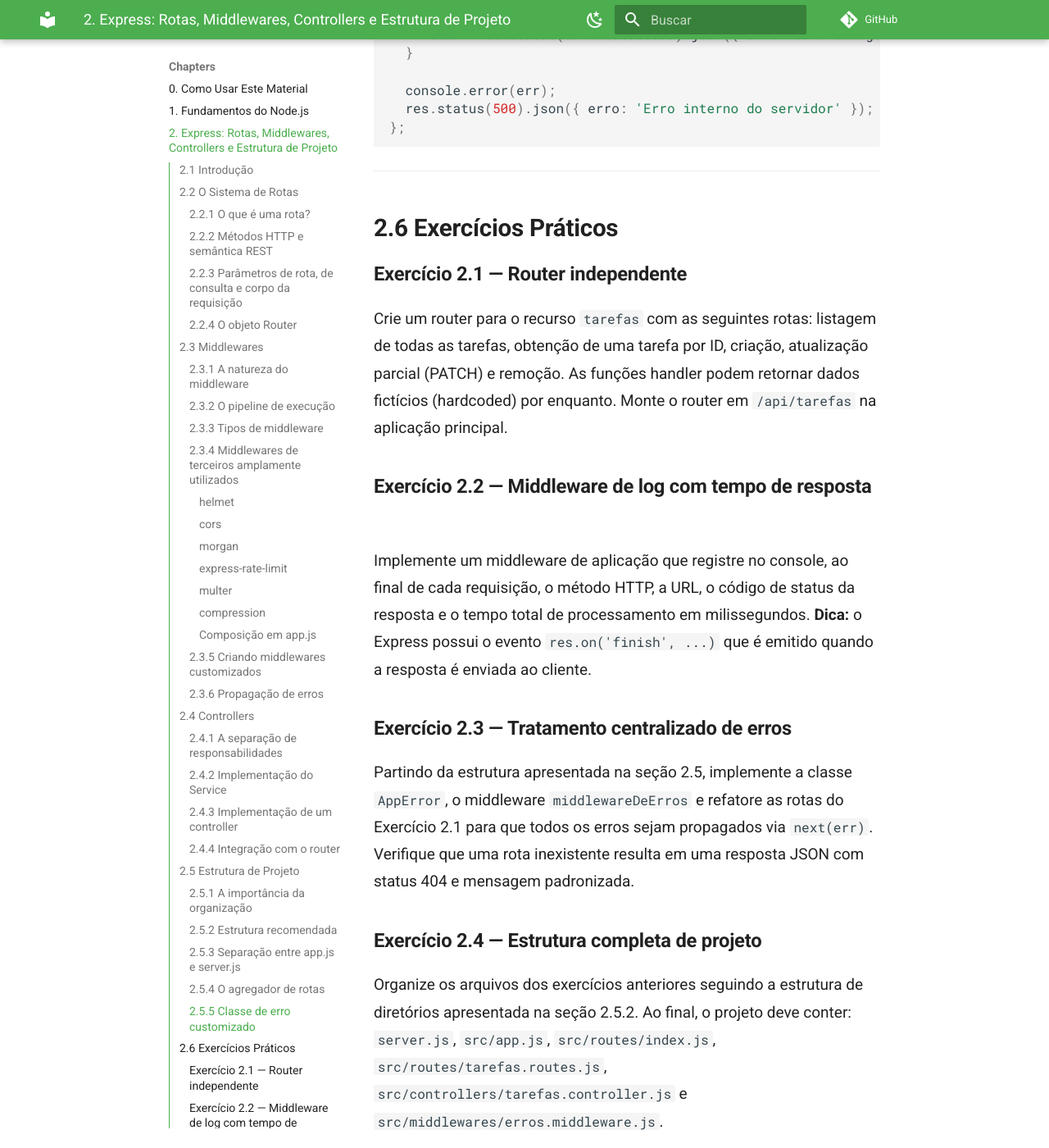
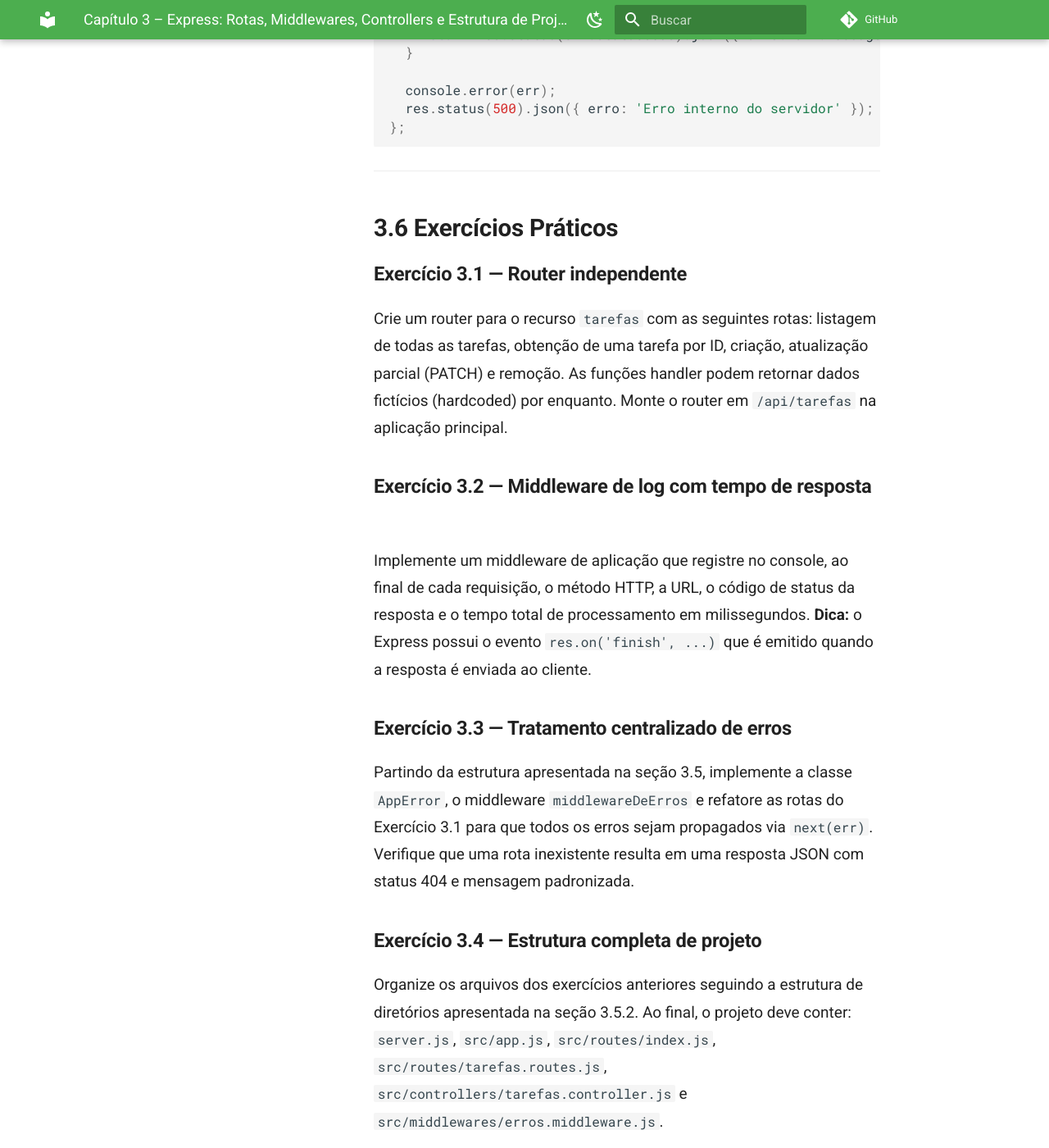
Before and after one commit to leofernandesmo/pweb2-book, an MkDocs documentation site: the page built from docs/chapters/03-express.md, in a window 1280 px wide and 1400 px high, scrolled down 30576 px. Shown: the whole window at 82% size. Built offline with MkDocs 1.6.1 and Material for MkDocs 9.7.7, drawn with Linux system fonts in a browser that asks for light colours; comment, search, counter and statistics services are not loaded; some of the changed text lies outside the part shown.

Commit message:
Add new chapter on Express

````diff
--- a/docs/chapters/02-express.md
+++ b/docs/chapters/03-express.md
@@ -1,8 +1,8 @@
-# Capítulo 2 – Express: Rotas, Middlewares, Controllers e Estrutura de Projeto
+# Capítulo 3 – Express: Rotas, Middlewares, Controllers e Estrutura de Projeto
 
 ---
 
-## 2.1 Introdução
+## 3.1 Introdução
 
 O Express é, até o momento presente, o framework web mais amplamente adotado no ecossistema Node.js. Sua popularidade decorre não de uma coleção exaustiva de funcionalidades embutidas, mas justamente do oposto: trata-se de um framework minimalista, que delega ao desenvolvedor a responsabilidade de compor a aplicação a partir de peças independentes e bem definidas. Essa filosofia de design, comumente denominada *unopinionated* (sem opinião), oferece liberdade arquitetural considerável, ao mesmo tempo em que exige um entendimento sólido dos conceitos fundamentais sobre os quais o framework se apoia.
 
@@ -23,9 +23,9 @@
 
 ---
 
-## 2.2 O Sistema de Rotas
+## 3.2 O Sistema de Rotas
 
-### 2.2.1 O que é uma rota?
+### 3.2.1 O que é uma rota?
 
 No contexto de aplicações web, uma **rota** é a associação entre um método HTTP, um padrão de URL e uma função responsável por processar a requisição correspondente. Quando um cliente envia uma requisição HTTP para o servidor, o Express percorre suas rotas registradas em ordem de declaração e, ao encontrar aquela cujo método e padrão coincidem com a requisição recebida, executa a função associada. Esse processo é denominado *roteamento*.
 
@@ -52,7 +52,7 @@
 > Altere o package.json, atributo "type" de "commonjs" para "module".
 >
 
-### 2.2.2 Métodos HTTP e semântica REST
+### 3.2.2 Métodos HTTP e semântica REST
 
 O Express expõe métodos correspondentes aos verbos HTTP mais utilizados: `app.get()`, `app.post()`, `app.put()`, `app.patch()` e `app.delete()`. Em uma API REST bem projetada, cada verbo carrega uma semântica específica que deve ser respeitada, conforme descrito a seguir.
 
@@ -127,10 +127,10 @@
 Para que `req.body` esteja disponível nas rotas, é necessário registrar o middleware de parsing de JSON **antes** das definições de rota, por meio de `app.use(express.json())`:
 Veja na próxima seção para entender melhor.
 
-> O conceito de middleware — o que é, como funciona internamente e como criar os seus próprios — será explicado em profundidade na seção 2.3 deste capítulo.
+> O conceito de middleware — o que é, como funciona internamente e como criar os seus próprios — será explicado em profundidade na seção 3.3 deste capítulo.
 
 
-### 2.2.3 Parâmetros de rota, de consulta e corpo da requisição
+### 3.2.3 Parâmetros de rota, de consulta e corpo da requisição
 
 O Express oferece três mecanismos distintos para o recebimento de dados provenientes do cliente, cada um adequado a uma situação específica.
 
@@ -187,7 +187,7 @@
 > **Em síntese:** uma rota no Express é sempre a combinação de três elementos — um verbo HTTP, um caminho e uma função handler. Os dados de uma requisição chegam por três canais distintos: `req.params` para identificadores na URL, `req.query` para filtros e parâmetros opcionais, e `req.body` para dados estruturados no corpo. O objeto `Router` permite modularizar essas rotas por recurso, mantendo o código organizado e de fácil navegação. Por fim, cada verbo HTTP carrega uma semântica precisa que deve ser respeitada: GET para leitura, POST para criação (201), PUT para substituição (200), PATCH para atualização parcial e DELETE para remoção (204) — seguir essa convenção torna a API previsível para qualquer cliente que a consuma.
 
 
-### 2.2.4 O objeto Router
+### 3.2.4 O objeto Router
 
 À medida que a aplicação cresce, concentrar todas as rotas no arquivo principal torna-se inviável. O Express oferece o objeto `Router`, que permite organizar rotas relacionadas em módulos independentes.
 
@@ -234,9 +234,9 @@
 
 ---
 
-## 2.3 Middlewares
+## 3.3 Middlewares
 
-### 2.3.1 A natureza do middleware
+### 3.3.1 A natureza do middleware
 
 O conceito de **middleware** é o mais fundamental de toda a arquitetura Express. Um middleware é uma função que possui acesso ao objeto de requisição (`req`), ao objeto de resposta (`res`) e a uma função especial denominada `next`. Quando chamada, `next()` transfere o controle para o próximo middleware na cadeia de execução.
 
@@ -252,7 +252,7 @@
 Toda aplicação Express é, em sua essência, uma sequência de chamadas de middleware. Quando uma requisição chega ao servidor, ela percorre essa sequência de cima para baixo até que uma função envie uma resposta ao cliente — ou até que ocorra um erro. É crucial compreender que **se um middleware não chamar `next()` e também não enviar uma resposta**, a requisição ficará suspensa indefinidamente, resultando em timeout do lado do cliente.
 
 
-### 2.3.2 O pipeline de execução
+### 3.3.2 O pipeline de execução
 
 Considere a seguinte sequência de middlewares:
 
@@ -276,7 +276,7 @@
 
 Para cada requisição `GET /saude`, a execução ocorre na seguinte ordem: o primeiro middleware registra a requisição no console e chama `next()`; o segundo realiza o parsing do corpo JSON e chama `next()`; o terceiro, sendo a rota correspondente, envia a resposta e encerra o ciclo.
 
-### 2.3.3 Tipos de middleware
+### 3.3.3 Tipos de middleware
 
 O Express reconhece quatro categorias principais de middleware, diferenciadas pelo escopo e pela forma de registro.
 
@@ -321,7 +321,7 @@
 
 **Middlewares de terceiros** são pacotes npm que encapsulam funcionalidades transversais reutilizáveis. Constituem uma parte essencial do ecossistema Express e serão detalhados na seção seguinte.
 
-### 2.3.4 Middlewares de terceiros amplamente utilizados
+### 3.3.4 Middlewares de terceiros amplamente utilizados
 
 Uma das grandes vantagens do Express é a disponibilidade de middlewares de terceiros bem mantidos e amplamente adotados pela comunidade. A seguir, os mais relevantes para o desenvolvimento de APIs em ambiente de produção.
 
@@ -541,7 +541,7 @@
 export default app;
 ```
 
-### 2.3.5 Criando middlewares customizados
+### 3.3.5 Criando middlewares customizados
 
 A criação de middlewares próprios é uma prática recorrente no desenvolvimento com Express. A seguir, dois exemplos representativos de casos de uso reais.
 
@@ -614,7 +614,7 @@
 Dentro do router de usuários, o Express compara o método HTTP e o padrão da URL com cada rota registrada. A requisição `GET /usuarios/42` corresponde à rota `GET /:id` — destacada em azul no diagrama — e o controle é transferido ao handler `obterUsuario` no controller. As demais rotas (`GET /`, `POST /`, `DELETE /:id`) não são avaliadas. O controller processa a requisição e devolve a resposta `res.json()` diretamente ao cliente, representada pela seta em arco na parte inferior do diagrama.
 
 
-### 2.3.6 Propagação de erros
+### 3.3.6 Propagação de erros
 
 Uma prática essencial no desenvolvimento com Express é a propagação correta de erros assíncronos. Em rotas assíncronas, exceções não capturadas não são automaticamente interceptadas pelo middleware de erro — é necessário capturá-las e passá-las para `next`.
 
@@ -656,15 +656,15 @@
 
 
 
-## 2.4 Controllers
+## 3.4 Controllers
 
-### 2.4.1 A separação de responsabilidades
+### 3.4.1 A separação de responsabilidades
 
 À medida que a lógica de cada rota se torna mais complexa, inserir todo o código diretamente nas definições de rota resulta em arquivos extensos, difíceis de testar e de manter. O padrão de **controllers** surge como solução para esse problema, aplicando o princípio da separação de responsabilidades (*Separation of Concerns*).
 
 Um controller é um módulo que agrupa as funções responsáveis por processar requisições de um determinado recurso. Sua responsabilidade é exclusivamente coordenar o fluxo: receber os dados da requisição (`req`), delegar o processamento à camada de serviço e enviar a resposta apropriada ao cliente (`res`). O controller **não deve** conter lógica de negócio nem acesso direto ao banco de dados — essas responsabilidades pertencem a camadas distintas.
 
-### 2.4.2 Implementação do Service
+### 3.4.2 Implementação do Service
 
 Antes de apresentar o controller, é necessário definir a camada de serviço que ele consome. Neste capítulo, como o ORM ainda não foi introduzido (Capítulo 4), o `UsuariosService` utilizará um array em memória para simular a persistência de dados. Essa abordagem é intencional: ela permite focar no contrato entre controller e service sem depender de um banco de dados real.
 
@@ -722,7 +722,7 @@
 
 > 💡 Quando o Prisma ou Sequelize for introduzido no Capítulo 4, o `UsuariosService` será refatorado para substituir as operações sobre o array pelas chamadas equivalentes ao ORM — sem que o controller precise ser alterado. Essa estabilidade é exatamente o benefício da separação entre camadas.
 
-### 2.4.3 Implementação de um controller
+### 3.4.3 Implementação de um controller
 
 Considere um controller para o recurso `usuarios`:
 
@@ -788,7 +788,7 @@
 };
 ```
 
-### 2.4.4 Integração com o router
+### 3.4.4 Integração com o router
 
 Com o controller definido, o arquivo de rotas torna-se declarativo e extremamente enxuto:
 
@@ -819,15 +819,15 @@
 
 ---
 
-## 2.5 Estrutura de Projeto
+## 3.5 Estrutura de Projeto
 
-### 2.5.1 A importância da organização
+### 3.5.1 A importância da organização
 
 A estrutura de diretórios de um projeto é uma decisão arquitetural com impactos duradouros sobre a produtividade da equipe, a facilidade de onboarding de novos membros e a manutenibilidade do código ao longo do tempo. Uma organização bem pensada torna implícita a separação de responsabilidades: ao abrir qualquer arquivo, o desenvolvedor sabe imediatamente qual é o seu papel na aplicação.
 
 Existem duas filosofias predominantes de organização de projetos Express: a **organização por tipo de arquivo** e a **organização por funcionalidade** (feature-based). A primeira agrupa todos os controllers juntos, todos os services juntos e assim por diante. A segunda agrupa por domínio — tudo relacionado a `usuarios` fica em um mesmo módulo. Para aplicações de pequeno e médio porte, a organização por tipo é mais comum e será adotada neste material.
 
-### 2.5.2 Estrutura recomendada
+### 3.5.2 Estrutura recomendada
 
 A estrutura a seguir representa uma organização matura e amplamente adotada para APIs Express de médio porte:
 
@@ -881,7 +881,7 @@
 └── server.js                  # Ponto de entrada — inicializa o servidor
 ```
 
-### 2.5.3 Separação entre `app.js` e `server.js`
+### 3.5.3 Separação entre `app.js` e `server.js`
 
 Um detalhe frequentemente negligenciado é a separação entre o arquivo de configuração da aplicação (`app.js`) e o ponto de entrada do servidor (`server.js`). Essa separação tem uma razão técnica relevante: durante os testes automatizados, importa-se `app.js` diretamente, sem iniciar o servidor HTTP. Isso permite testar as rotas com supertest sem conflitos de porta.
 
@@ -922,7 +922,7 @@
 });
 ```
 
-### 2.5.4 O agregador de rotas
+### 3.5.4 O agregador de rotas
 
 O arquivo `src/routes/index.js` funciona como ponto central de registro de todos os routers. Sua responsabilidade é exclusivamente importar e montar cada router no prefixo correspondente, mantendo o `app.js` desacoplado dos detalhes de cada recurso.
 
@@ -938,7 +938,7 @@
 router.use('/produtos', produtosRouter);
 ```
 
-### 2.5.5 Classe de erro customizado
+### 3.5.5 Classe de erro customizado
 
 Uma prática recomendada é criar uma classe de erro que carrega, além da mensagem, o código de status HTTP associado. Isso permite que o middleware de erros construa respostas padronizadas sem lógica condicional dispersa.
 
@@ -978,27 +978,27 @@
 
 ---
 
-## 2.6 Exercícios Práticos
+## 3.6 Exercícios Práticos
 
-### Exercício 2.1 — Router independente
+### Exercício 3.1 — Router independente
 
 Crie um router para o recurso `tarefas` com as seguintes rotas: listagem de todas as tarefas, obtenção de uma tarefa por ID, criação, atualização parcial (PATCH) e remoção. As funções handler podem retornar dados fictícios (hardcoded) por enquanto. Monte o router em `/api/tarefas` na aplicação principal.
 
-### Exercício 2.2 — Middleware de log com tempo de resposta
+### Exercício 3.2 — Middleware de log com tempo de resposta
 
 Implemente um middleware de aplicação que registre no console, ao final de cada requisição, o método HTTP, a URL, o código de status da resposta e o tempo total de processamento em milissegundos. **Dica:** o Express possui o evento `res.on('finish', ...)` que é emitido quando a resposta é enviada ao cliente.
 
-### Exercício 2.3 — Tratamento centralizado de erros
+### Exercício 3.3 — Tratamento centralizado de erros
 
-Partindo da estrutura apresentada na seção 2.5, implemente a classe `AppError`, o middleware `middlewareDeErros` e refatore as rotas do Exercício 2.1 para que todos os erros sejam propagados via `next(err)`. Verifique que uma rota inexistente resulta em uma resposta JSON com status 404 e mensagem padronizada.
+Partindo da estrutura apresentada na seção 3.5, implemente a classe `AppError`, o middleware `middlewareDeErros` e refatore as rotas do Exercício 3.1 para que todos os erros sejam propagados via `next(err)`. Verifique que uma rota inexistente resulta em uma resposta JSON com status 404 e mensagem padronizada.
 
-### Exercício 2.4 — Estrutura completa de projeto
+### Exercício 3.4 — Estrutura completa de projeto
 
-Organize os arquivos dos exercícios anteriores seguindo a estrutura de diretórios apresentada na seção 2.5.2. Ao final, o projeto deve conter: `server.js`, `src/app.js`, `src/routes/index.js`, `src/routes/tarefas.routes.js`, `src/controllers/tarefas.controller.js` e `src/middlewares/erros.middleware.js`.
+Organize os arquivos dos exercícios anteriores seguindo a estrutura de diretórios apresentada na seção 3.5.2. Ao final, o projeto deve conter: `server.js`, `src/app.js`, `src/routes/index.js`, `src/routes/tarefas.routes.js`, `src/controllers/tarefas.controller.js` e `src/middlewares/erros.middleware.js`.
 
 ---
 
-## 2.7 Referências e Leituras Complementares
+## 3.7 Referências e Leituras Complementares
 
 - [Documentação oficial do Express — Routing](https://expressjs.com/en/guide/routing.html)
 - [Documentação oficial do Express — Writing middleware](https://expressjs.com/en/guide/writing-middleware.html)
````
